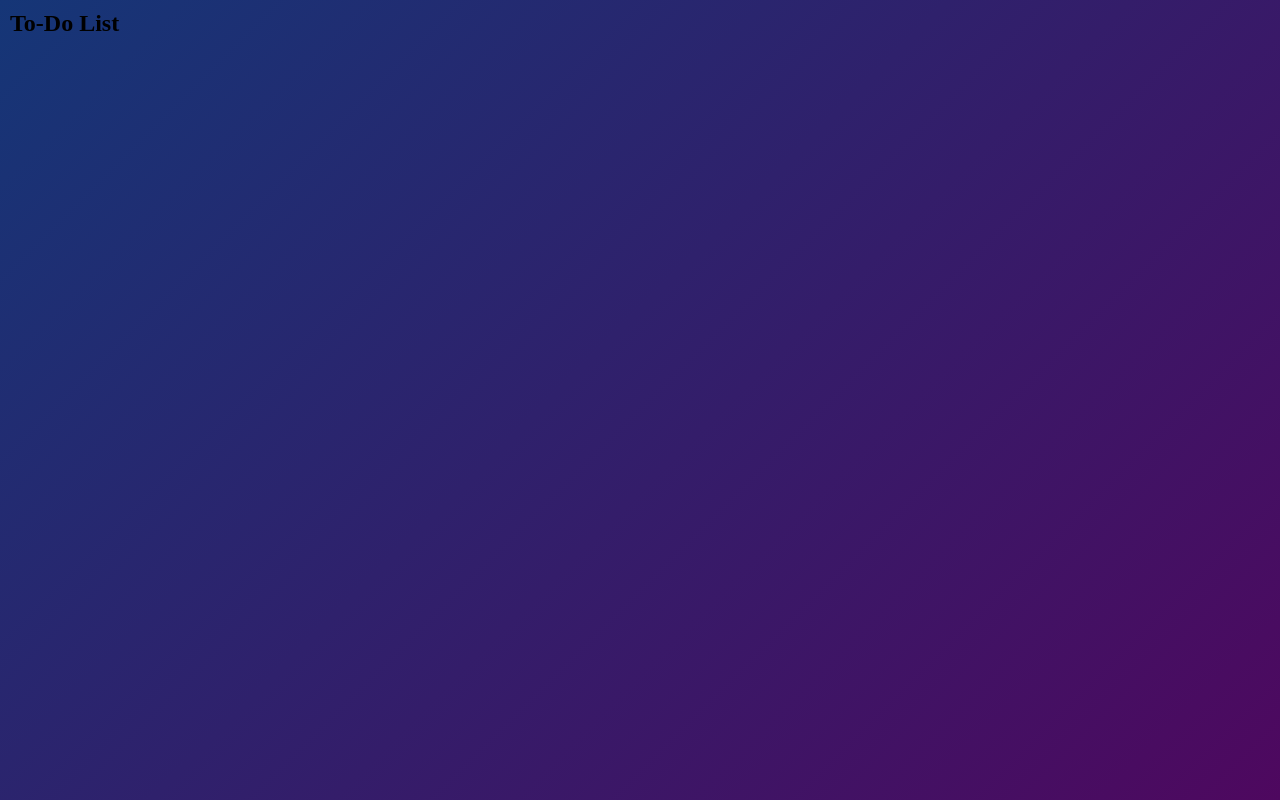
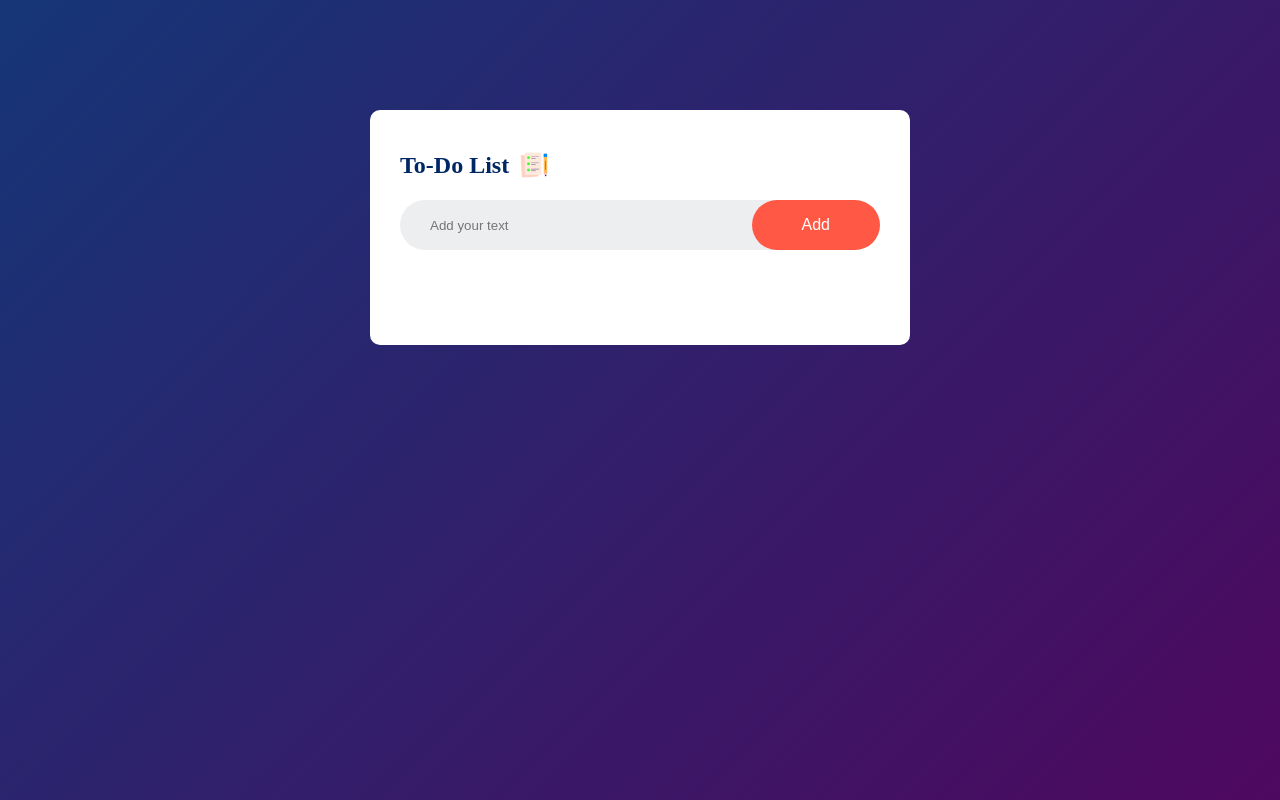
Before and after one commit to gopalbasak1/Todo-List, a plain HTML site: page index.html in a window 1280 px wide. Drawn offline with Linux system fonts and the light colour scheme.

Commit message:
html and css structure complete

```diff
--- a/index.html
+++ b/index.html
@@ -9,7 +9,16 @@
 <body>
     <div class="container">
         <div class="todo-app">
-            <h2>To-Do List</h2>
+            <h2>To-Do List <img src="images/icon.png" alt=""></h2>
+            <div class="row">
+                <input type="text" id="input-box" placeholder="Add your text">
+                <button>Add</button>
+            </div>
+            <ul id="list-container">
+                <!-- <li class="checked">Task 1</li>
+                <li>Task 2</li>
+                <li>Task 3</li>              -->
+            </ul>
         </div>
     </div>
 
--- a/style.css
+++ b/style.css
@@ -10,3 +10,84 @@
     background: linear-gradient(135deg, #153677, #4e085f);
     padding: 10px;
 }
+
+.todo-app{
+    width : 100%;
+    max-width: 540px;
+    background: #fff;
+    margin: 100px auto 20px;
+    padding: 40px 30px 70px;
+    border-radius: 10px;
+}
+
+.todo-app h2{
+    color: #002765;
+    display: flex;
+    align-items: center;
+    margin-bottom: 20px;
+}
+
+.todo-app h2 img{
+    width: 30px;
+    margin-left: 10px;
+}
+
+.row{
+    display: flex;
+    align-items: center;
+    justify-content: space-between;
+    background: #edeef0;
+    border-radius: 30px;
+    padding-left: 20px;
+    margin-bottom: 25px;
+}
+
+input{
+    flex: 1;
+    border: none;
+    outline: none;
+    background: transparent;
+    padding: 10px;
+    font-weight: 14px;
+}
+button{
+    border: none;
+    outline: none;
+    padding: 16px 50px;
+    background: #ff5945;
+    color: #fff;
+    font-size: 16px;
+    cursor: pointer;
+    border-radius: 40px;
+}
+
+ul li{
+    list-style: none;
+    font-size: 17px;
+    padding: 12px 8px 12px 50px;
+    user-select: none;
+    cursor: pointer;
+    position: relative;
+}
+
+ul li::before{
+    content: '';
+    position: absolute;
+    height: 28px;
+    width: 28px;
+    border-radius: 50%;
+   background-image: url(images/unchecked.png);
+    background-size: cover;
+    background-position: center;
+    top: 12px;
+    left: 8px;
+}
+
+ul li.checked{
+    color: #555;
+    text-decoration: line-through;
+
+}
+ul li.checked::before{
+    background-image: url(images/checked.png);
+}
```
